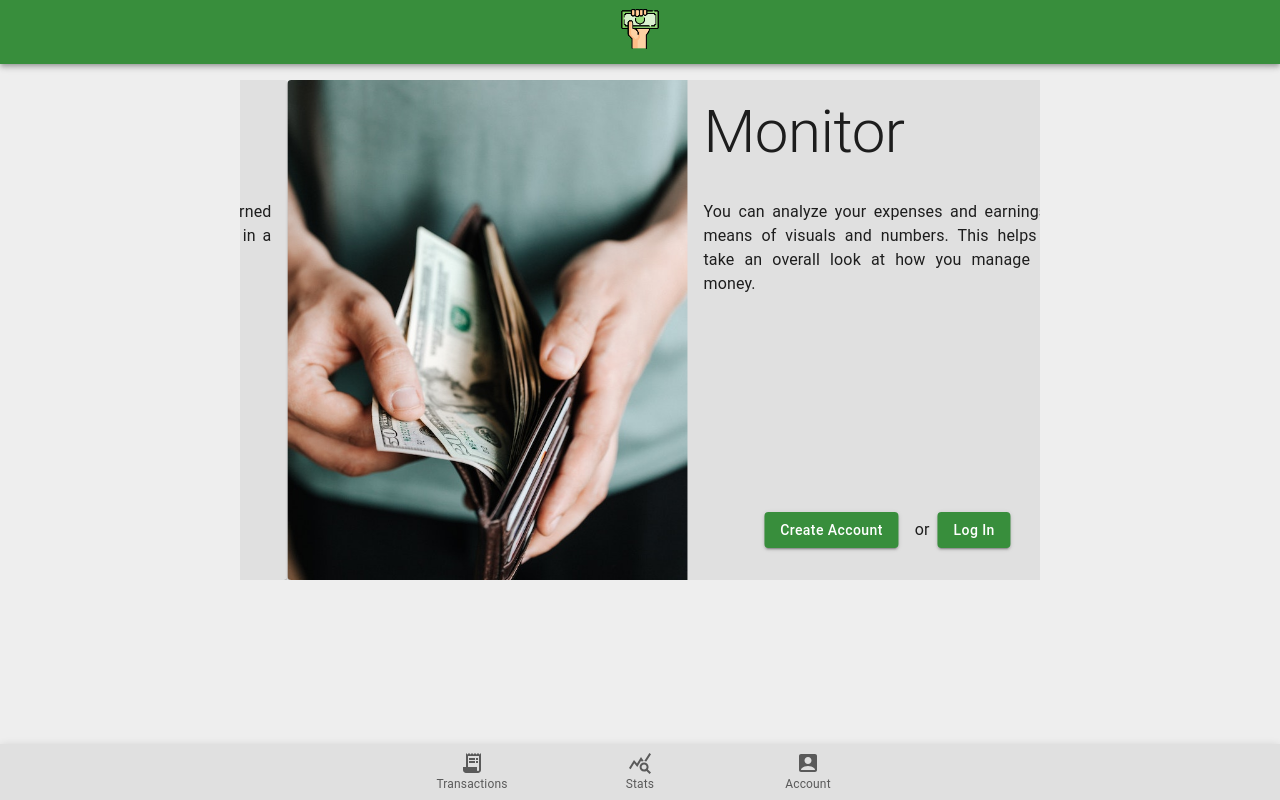
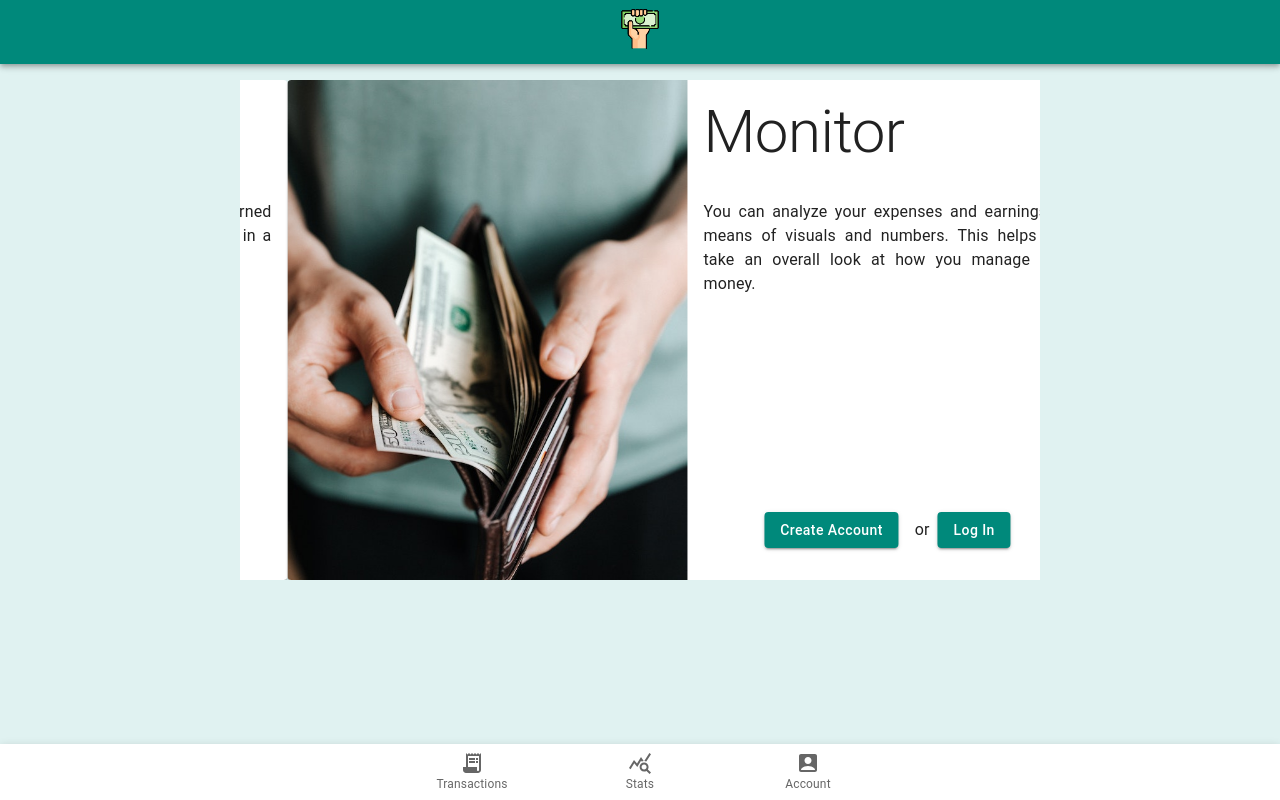
Before and after one commit to itsba2/what-i-spent, a React (Vite) app: page / in a window 1280 px wide. Built offline with nearby package versions, Linux system fonts and the light colour scheme; no server answers.

Commit message:
color changes

```diff
--- a/src/components/TransactionView.jsx
+++ b/src/components/TransactionView.jsx
@@ -17,6 +17,12 @@ import {
   Select,
   MenuItem,
 } from "@mui/material";
+import {
+  Close as CancelIcon,
+  Delete,
+  Delete as DeleteIcon,
+  Edit as EditIcon,
+} from "@mui/icons-material";
 import { DatePicker } from "@mui/x-date-pickers";
 import AmountFormat from "../components/AmountFormat";
 import currencies from "../helpers/currency.json";
@@ -370,14 +376,28 @@ const TransactionView = ({ open, toggle, transaction }) => {
             )}
           />
         </DialogContent>
-        <DialogActions>
-          <Button variant="outlined" onClick={() => toggle(false)}>
+        <DialogActions sx={{ display: "flex", justifyContent: "center", px: 3, pb: 3 }}>
+          <Button
+            startIcon={<CancelIcon />}
+            variant="outlined"
+            onClick={() => toggle(false)}
+          >
             Cancel
           </Button>
-          <Button variant="outlined" color="error" onClick={handleDelete}>
+          <Button
+            startIcon={<DeleteIcon />}
+            variant="outlined"
+            color="error"
+            onClick={handleDelete}
+          >
             Delete
           </Button>
-          <Button variant="contained" color="primary" type="submit">
+          <Button
+            startIcon={<EditIcon />}
+            variant="contained"
+            color="primary"
+            type="submit"
+          >
             Edit
           </Button>
         </DialogActions>
--- a/src/styles/ColorModeProvider.jsx
+++ b/src/styles/ColorModeProvider.jsx
@@ -32,20 +32,13 @@ export const ColorModeProvider = ({ children }) => {
             ? {
                 // palette values for light mode
                 primary: {
-                  main: "#388e3c",
+                  main: "#00897b",
                 },
                 secondary: {
-                  main: "#ef5350",
-                },
-                success: {
-                  main: "#388e3c",
-                },
-                info: {
-                  main: "#ffb300",
+                  main: "#f4511e",
                 },
                 background: {
-                  default: "#eeeeee",
-                  paper: "#e0e0e0",
+                  default: "#e0f2f1",
                 },
               }
             : {
@@ -54,17 +47,10 @@ export const ColorModeProvider = ({ children }) => {
                   main: "#80cbc4",
                 },
                 secondary: {
-                  main: "#ce93d8",
-                },
-                success: {
-                  main: "#2e7d32",
-                },
-                info: {
-                  main: "#fff59d",
+                  main: "#ffab91",
                 },
                 background: {
-                  default: "#212121",
-                  paper: "#353535",
+                  paper: "#212121",
                 },
               }),
         },
```
